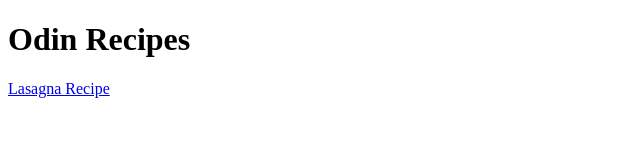
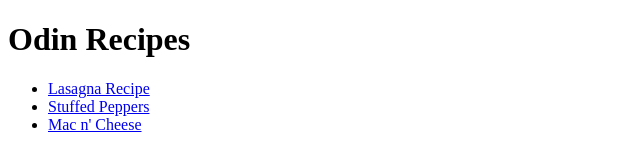
Before and after one commit to 3antozz/odin-recipes, a plain HTML site: page index.html in a window 1280 px wide. Shown: the whole page, without its empty margins (0-640 px from the left). Drawn offline with Linux system fonts and the light colour scheme.

Commit message:
Add the two new recipes in homepage with unordered listing

```diff
--- a/index.html
+++ b/index.html
@@ -6,6 +6,10 @@
 </head>
 <body>
     <h1>Odin Recipes</h1>
-    <a href="./recipes/lasagna.html">Lasagna Recipe</a>
+    <ul>
+        <li></l><a href="./recipes/lasagna.html" target="_blank">Lasagna Recipe</a></li>
+        <li><a href="./recipes/stuffed_peppers.html" target="_blank">Stuffed Peppers</a></li>
+        <li><a href="./recipes/mac_n_cheese.html" target="_blank">Mac n' Cheese</a></li>
+    </ul>
 </body>
 </html>
```
